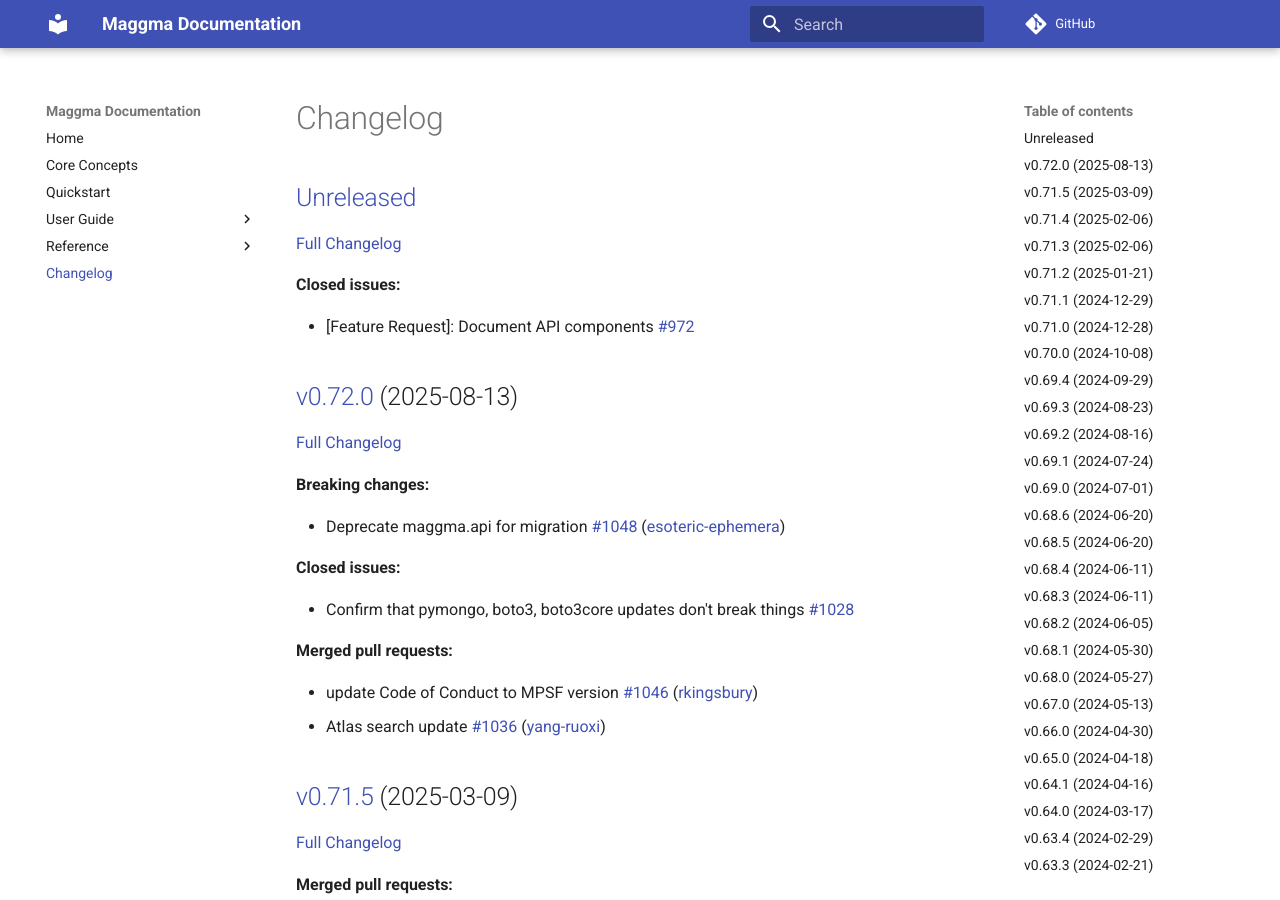
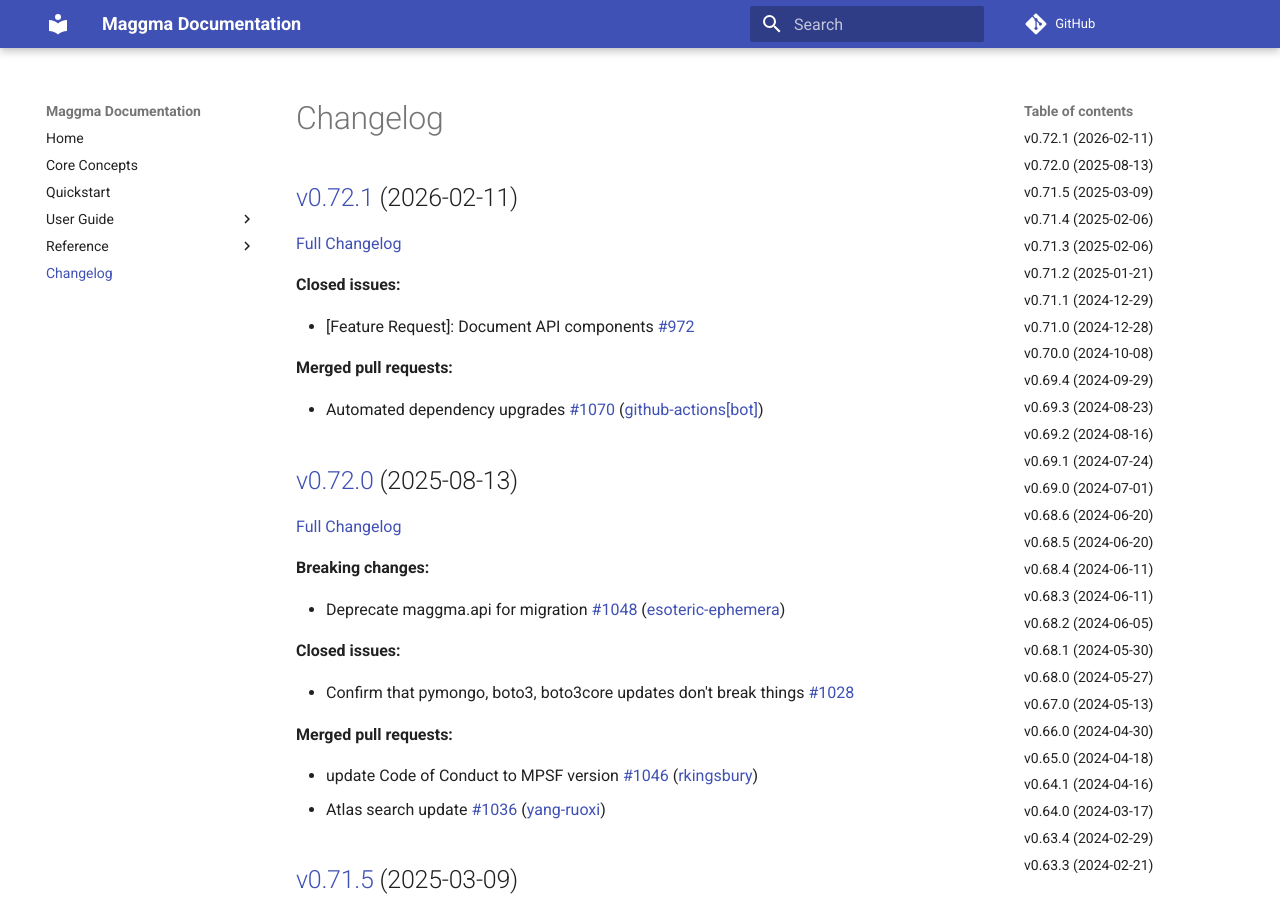
Before and after one commit to materialsproject/maggma, an MkDocs documentation site: the page built from docs/CHANGELOG.md, in a window 1280 px wide and 900 px high. Built offline with MkDocs 1.6.1 and Material for MkDocs 9.7.7, drawn with Linux system fonts in a browser that asks for light colours; comment, search, counter and statistics services are not loaded; some of the changed text lies outside the part shown.

Commit message:
Updated CHANGELOG.md

```diff
--- a/docs/CHANGELOG.md
+++ b/docs/CHANGELOG.md
@@ -1,12 +1,16 @@
 # Changelog
 
-## [Unreleased](https://github.com/materialsproject/maggma/tree/HEAD)
-
-[Full Changelog](https://github.com/materialsproject/maggma/compare/v0.72.0...HEAD)
+## [v0.72.1](https://github.com/materialsproject/maggma/tree/v0.72.1) (2026-02-11)
+
+[Full Changelog](https://github.com/materialsproject/maggma/compare/v0.72.0...v0.72.1)
 
 **Closed issues:**
 
 - \[Feature Request\]: Document API components [\#972](https://github.com/materialsproject/maggma/issues/972)
+
+**Merged pull requests:**
+
+- Automated dependency upgrades [\#1070](https://github.com/materialsproject/maggma/pull/1070) ([github-actions[bot]](https://github.com/apps/github-actions))
 
 ## [v0.72.0](https://github.com/materialsproject/maggma/tree/v0.72.0) (2025-08-13)
 
@@ -518,19 +522,19 @@
 
 ## [v0.53.0](https://github.com/materialsproject/maggma/tree/v0.53.0) (2023-08-02)
 
-[Full Changelog](https://github.com/materialsproject/maggma/compare/v0.52.1...v0.53.0)
+[Full Changelog](https://github.com/materialsproject/maggma/compare/v0.52.2...v0.53.0)
 
 **Merged pull requests:**
 
 - allow \>5GB and turn on multi-part uploads for AWS [\#829](https://github.com/materialsproject/maggma/pull/829) ([kbuma](https://github.com/kbuma))
 
+## [v0.52.2](https://github.com/materialsproject/maggma/tree/v0.52.2) (2023-08-02)
+
+[Full Changelog](https://github.com/materialsproject/maggma/compare/v0.52.1...v0.52.2)
+
 ## [v0.52.1](https://github.com/materialsproject/maggma/tree/v0.52.1) (2023-08-02)
 
-[Full Changelog](https://github.com/materialsproject/maggma/compare/v0.52.2...v0.52.1)
-
-## [v0.52.2](https://github.com/materialsproject/maggma/tree/v0.52.2) (2023-08-02)
-
-[Full Changelog](https://github.com/materialsproject/maggma/compare/v0.52.0...v0.52.2)
+[Full Changelog](https://github.com/materialsproject/maggma/compare/v0.52.0...v0.52.1)
 
 **Merged pull requests:**
 
@@ -568,7 +572,7 @@
 
 ## [v0.51.22](https://github.com/materialsproject/maggma/tree/v0.51.22) (2023-07-21)
 
-[Full Changelog](https://github.com/materialsproject/maggma/compare/v0.51.20...v0.51.22)
+[Full Changelog](https://github.com/materialsproject/maggma/compare/v0.51.21...v0.51.22)
 
 **Closed issues:**
 
@@ -578,13 +582,13 @@
 
 - misc. MontyStore improvements [\#827](https://github.com/materialsproject/maggma/pull/827) ([rkingsbury](https://github.com/rkingsbury))
 
+## [v0.51.21](https://github.com/materialsproject/maggma/tree/v0.51.21) (2023-07-11)
+
+[Full Changelog](https://github.com/materialsproject/maggma/compare/v0.51.20...v0.51.21)
+
 ## [v0.51.20](https://github.com/materialsproject/maggma/tree/v0.51.20) (2023-07-11)
 
-[Full Changelog](https://github.com/materialsproject/maggma/compare/v0.51.21...v0.51.20)
-
-## [v0.51.21](https://github.com/materialsproject/maggma/tree/v0.51.21) (2023-07-11)
-
-[Full Changelog](https://github.com/materialsproject/maggma/compare/v0.51.19...v0.51.21)
+[Full Changelog](https://github.com/materialsproject/maggma/compare/v0.51.19...v0.51.20)
 
 **Merged pull requests:**
 
@@ -640,19 +644,19 @@
 
 ## [v0.51.13](https://github.com/materialsproject/maggma/tree/v0.51.13) (2023-07-06)
 
-[Full Changelog](https://github.com/materialsproject/maggma/compare/v0.51.11...v0.51.13)
+[Full Changelog](https://github.com/materialsproject/maggma/compare/v0.51.12...v0.51.13)
 
 **Merged pull requests:**
 
 - Add explicit store close to resources [\#814](https://github.com/materialsproject/maggma/pull/814) ([munrojm](https://github.com/munrojm))
 
+## [v0.51.12](https://github.com/materialsproject/maggma/tree/v0.51.12) (2023-06-27)
+
+[Full Changelog](https://github.com/materialsproject/maggma/compare/v0.51.11...v0.51.12)
+
 ## [v0.51.11](https://github.com/materialsproject/maggma/tree/v0.51.11) (2023-06-27)
 
-[Full Changelog](https://github.com/materialsproject/maggma/compare/v0.51.12...v0.51.11)
-
-## [v0.51.12](https://github.com/materialsproject/maggma/tree/v0.51.12) (2023-06-27)
-
-[Full Changelog](https://github.com/materialsproject/maggma/compare/v0.51.10...v0.51.12)
+[Full Changelog](https://github.com/materialsproject/maggma/compare/v0.51.10...v0.51.11)
 
 ## [v0.51.10](https://github.com/materialsproject/maggma/tree/v0.51.10) (2023-06-27)
 
@@ -718,19 +722,19 @@
 
 ## [v0.51.4](https://github.com/materialsproject/maggma/tree/v0.51.4) (2023-06-02)
 
-[Full Changelog](https://github.com/materialsproject/maggma/compare/v0.51.3...v0.51.4)
+[Full Changelog](https://github.com/materialsproject/maggma/compare/v0.51.2...v0.51.4)
 
 **Merged pull requests:**
 
 - modify JSONStore file creation [\#792](https://github.com/materialsproject/maggma/pull/792) ([gpetretto](https://github.com/gpetretto))
 
+## [v0.51.2](https://github.com/materialsproject/maggma/tree/v0.51.2) (2023-05-29)
+
+[Full Changelog](https://github.com/materialsproject/maggma/compare/v0.51.3...v0.51.2)
+
 ## [v0.51.3](https://github.com/materialsproject/maggma/tree/v0.51.3) (2023-05-29)
 
-[Full Changelog](https://github.com/materialsproject/maggma/compare/v0.51.2...v0.51.3)
-
-## [v0.51.2](https://github.com/materialsproject/maggma/tree/v0.51.2) (2023-05-29)
-
-[Full Changelog](https://github.com/materialsproject/maggma/compare/v0.51.1...v0.51.2)
+[Full Changelog](https://github.com/materialsproject/maggma/compare/v0.51.1...v0.51.3)
 
 **Merged pull requests:**
 
@@ -1184,19 +1188,19 @@
 
 ## [v0.36.0](https://github.com/materialsproject/maggma/tree/v0.36.0) (2021-12-06)
 
-[Full Changelog](https://github.com/materialsproject/maggma/compare/v0.34.0...v0.36.0)
+[Full Changelog](https://github.com/materialsproject/maggma/compare/v0.35.0...v0.36.0)
 
 **Merged pull requests:**
 
 - Added on-disk MongoDB compatible MontyStore [\#514](https://github.com/materialsproject/maggma/pull/514) ([utf](https://github.com/utf))
 
+## [v0.35.0](https://github.com/materialsproject/maggma/tree/v0.35.0) (2021-12-01)
+
+[Full Changelog](https://github.com/materialsproject/maggma/compare/v0.34.0...v0.35.0)
+
 ## [v0.34.0](https://github.com/materialsproject/maggma/tree/v0.34.0) (2021-12-01)
 
-[Full Changelog](https://github.com/materialsproject/maggma/compare/v0.35.0...v0.34.0)
-
-## [v0.35.0](https://github.com/materialsproject/maggma/tree/v0.35.0) (2021-12-01)
-
-[Full Changelog](https://github.com/materialsproject/maggma/compare/v0.33.2...v0.35.0)
+[Full Changelog](https://github.com/materialsproject/maggma/compare/v0.33.2...v0.34.0)
 
 **Merged pull requests:**
 
```
